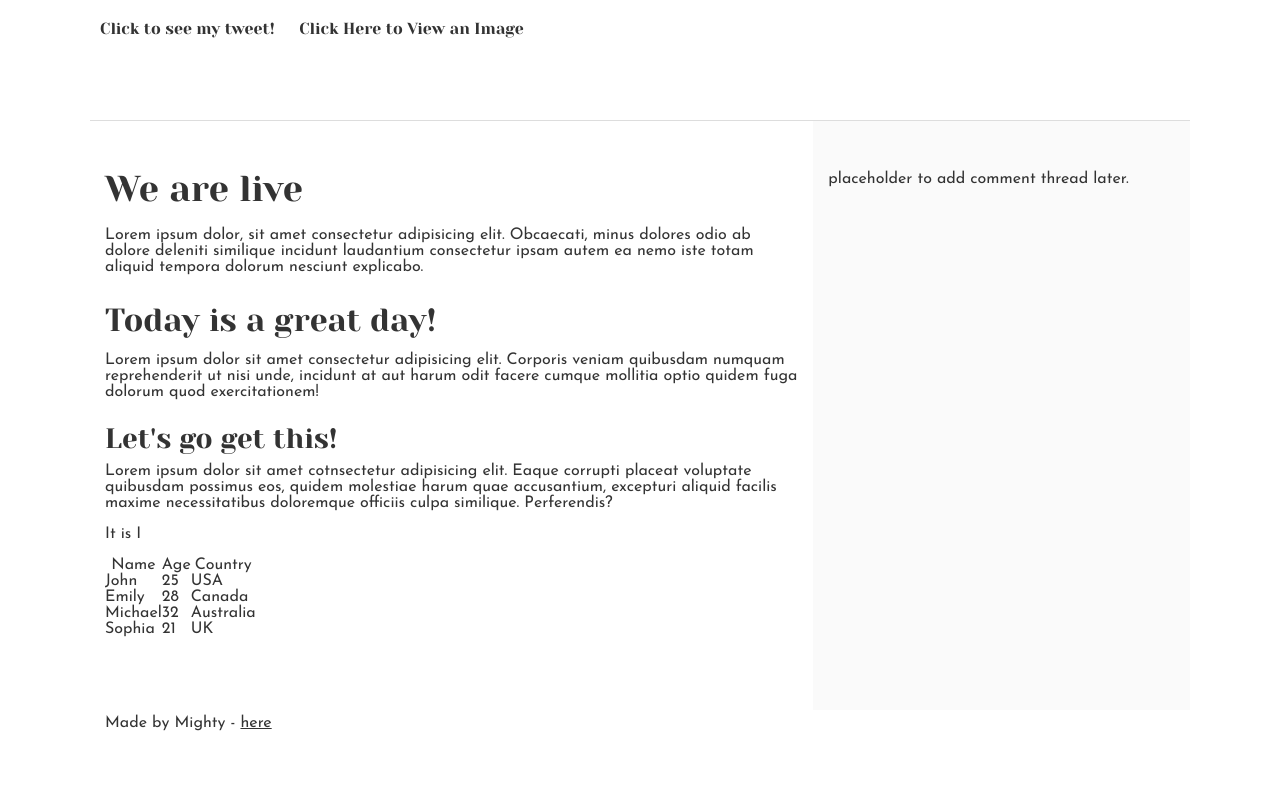
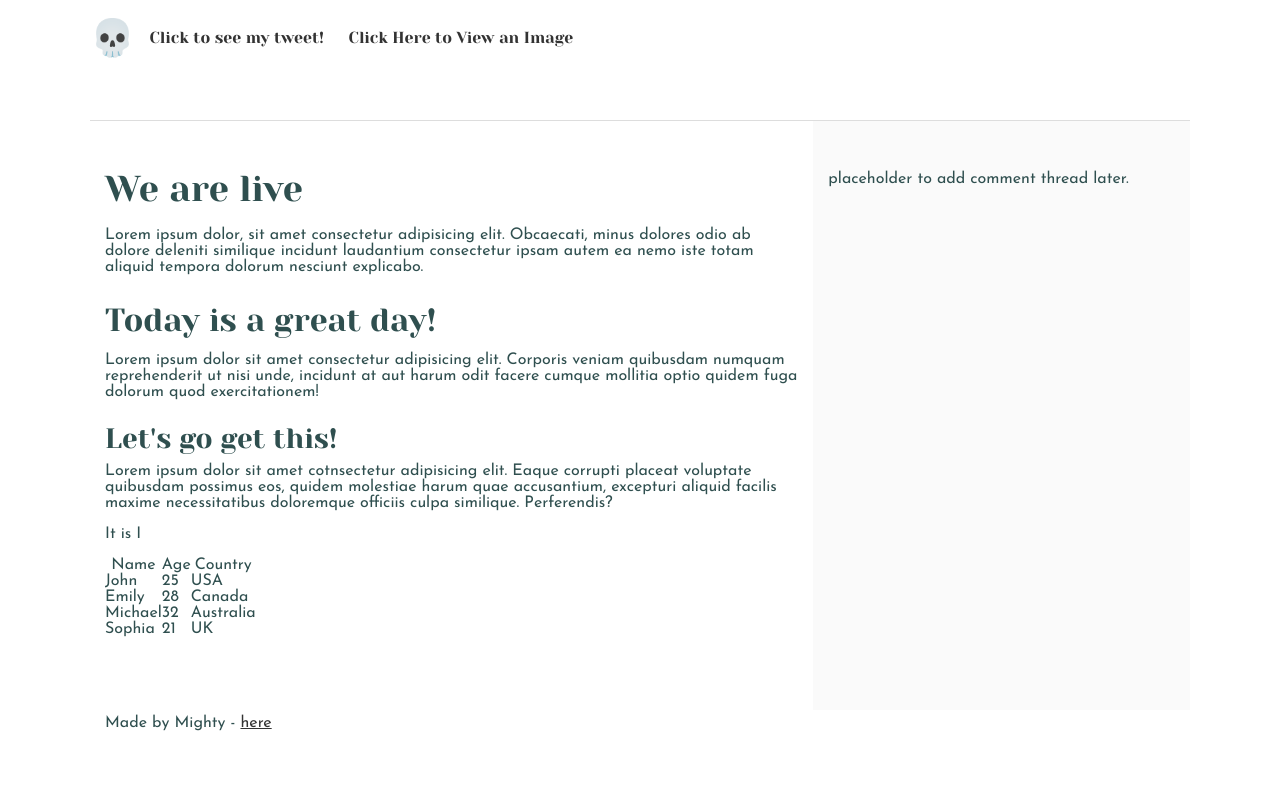
Before and after one commit to Learner47-engr/alx_html_css, a plain HTML site: page css_basic/index.html in a window 1280 px wide. Drawn offline with Linux system fonts and the light colour scheme.

Commit message:
updated the styles.css file

```diff
--- a/css_basic/index.html
+++ b/css_basic/index.html
@@ -10,6 +10,7 @@
 <body class="flex-container" class="works_on_smartphone">
     <header>
         <ul>
+            <li class="logo">&#128128;</li>
             <li><a href="tweets.html">Click to see my tweet!</a></li>
             <li><a href="https://i.ibb.co/gTDZZT8/ALX-Logo-07.png">Click Here to View an Image</a></li>
         </ul>
--- a/css_basic/styles.css
+++ b/css_basic/styles.css
@@ -4,6 +4,7 @@
 
 body {
     flex-direction: column;
+    color: darkslategray;
 }
 
 main {
@@ -14,6 +15,12 @@ main {
 article {
     flex: 2;
     overflow-y: auto;
+    transition: background-color 0.3s ease-in-out, box-shadow 0.3s ease-in-out;
+}
+
+article:hover {
+    background-color: #e0f7fa;
+    box-shadow: 0 8px 16px rgba(0, 0, 0, 0.3);
 }
 
 aside {
```
